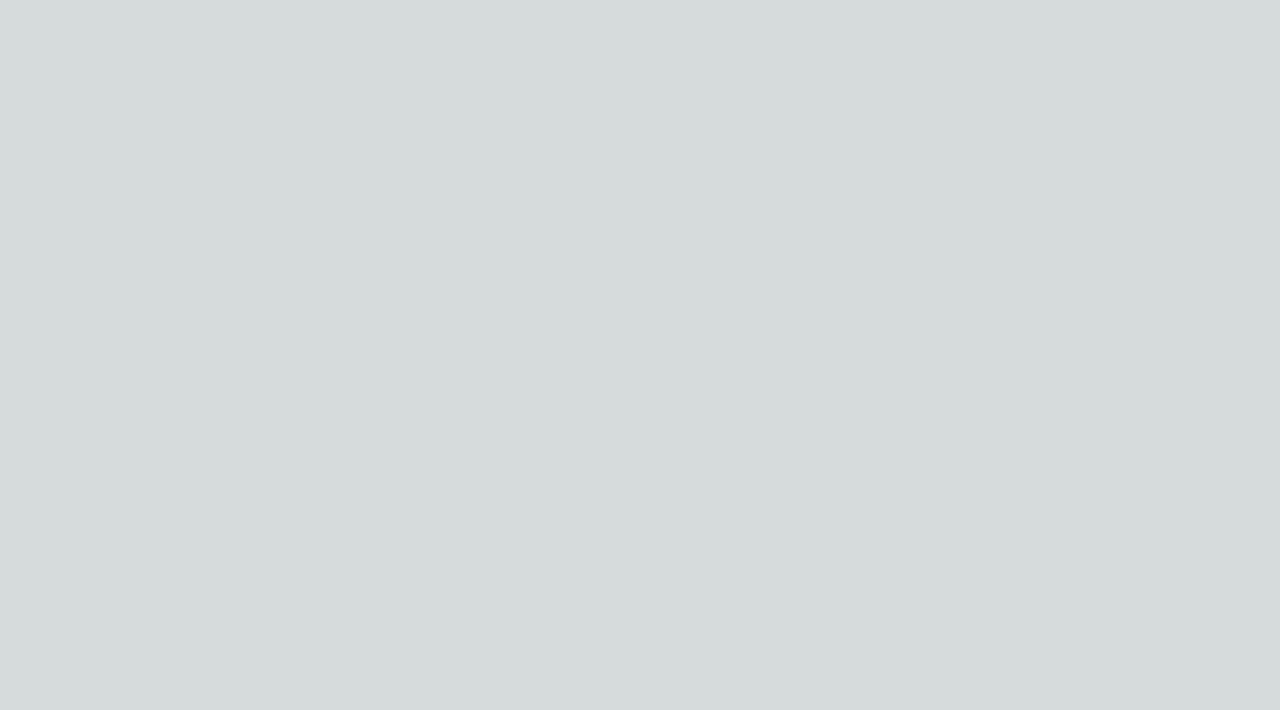
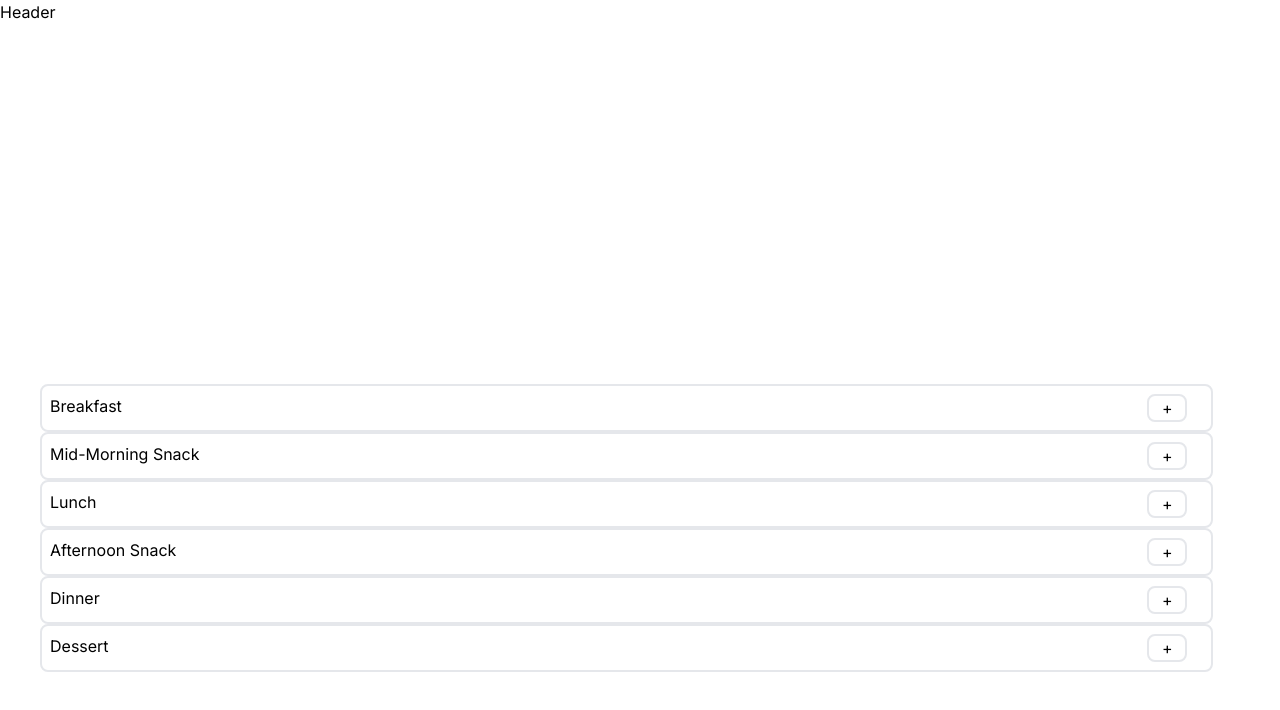
Before and after one commit to maherdj/macro-tracker, a Next.js app: page /dashboard in a window 1280 px wide. Shown: the top 710 px of the page. Built offline with nearby package versions, Linux system fonts and the light colour scheme.

Commit message:
changed backgroudn to white. styled mealcard components. In the middle of working on button functionality for adding food to each meal

```diff
--- /dev/null
+++ b/src/app/dashboard/FoodCard.tsx
@@ -0,0 +1,18 @@
+import React, { useState } from "react";
+
+export default function FoodCard() {
+  return (
+    <div className="w-11/12 mx-10 rounded-lg border-2">
+      <div className="flow-root pt-2 pl-2">
+        <div className="float-left"></div>
+        <button
+          type="submit"
+          value="+"
+          className="w-10 rounded-lg float-right mr-6 mb-2 border-2"
+        >
+          +
+        </button>
+      </div>
+    </div>
+  );
+}
--- /dev/null
+++ b/src/app/dashboard/MealCard.tsx
@@ -0,0 +1,20 @@
+type cardProps = {
+  mealType: string;
+};
+
+export default function Card({ mealType }: cardProps) {
+  return (
+    <div className="w-11/12 mx-10 rounded-lg border-2">
+      <div className="flow-root pt-2 pl-2">
+        <div className="float-left">{mealType}</div>
+        <button
+          type="submit"
+          value="+"
+          className="w-10 rounded-lg float-right mr-6 mb-2 border-2"
+        >
+          +
+        </button>
+      </div>
+    </div>
+  );
+}
--- a/src/app/dashboard/card.tsx
+++ /dev/null
@@ -1,3 +0,0 @@
-export default function Card() {
-  return <></>;
-}
--- a/src/app/dashboard/page.tsx
+++ b/src/app/dashboard/page.tsx
@@ -1,5 +1,27 @@
+import { useState } from "react";
 import Image from "next/image";
+import MealCard from "./MealCard";
 
 export default function Home() {
-  return <></>;
+  // const [foods, setFood] = useState([]);
+
+  // const addFood = (food: any) => {
+  //   if (!food.text || /^\s*$/.test(food.text)) {
+  //     return;
+  //   }
+
+  //   const newFood = [food, ...foods];
+  // };
+
+  return (
+    <>
+      <div className="h-96">Header</div>
+      <MealCard mealType="Breakfast" />
+      <MealCard mealType="Mid-Morning Snack" />
+      <MealCard mealType="Lunch" />
+      <MealCard mealType="Afternoon Snack" />
+      <MealCard mealType="Dinner" />
+      <MealCard mealType="Dessert" />
+    </>
+  );
 }
--- a/src/app/globals.css
+++ b/src/app/globals.css
@@ -2,11 +2,11 @@
 @tailwind components;
 @tailwind utilities;
 
-:root {
+/* :root {
   --foreground-rgb: 0, 0, 0;
   --background-start-rgb: 214, 219, 220;
   --background-end-rgb: 255, 255, 255;
-}
+} */
 
 /* @media (prefers-color-scheme: dark) {
   :root {
```
